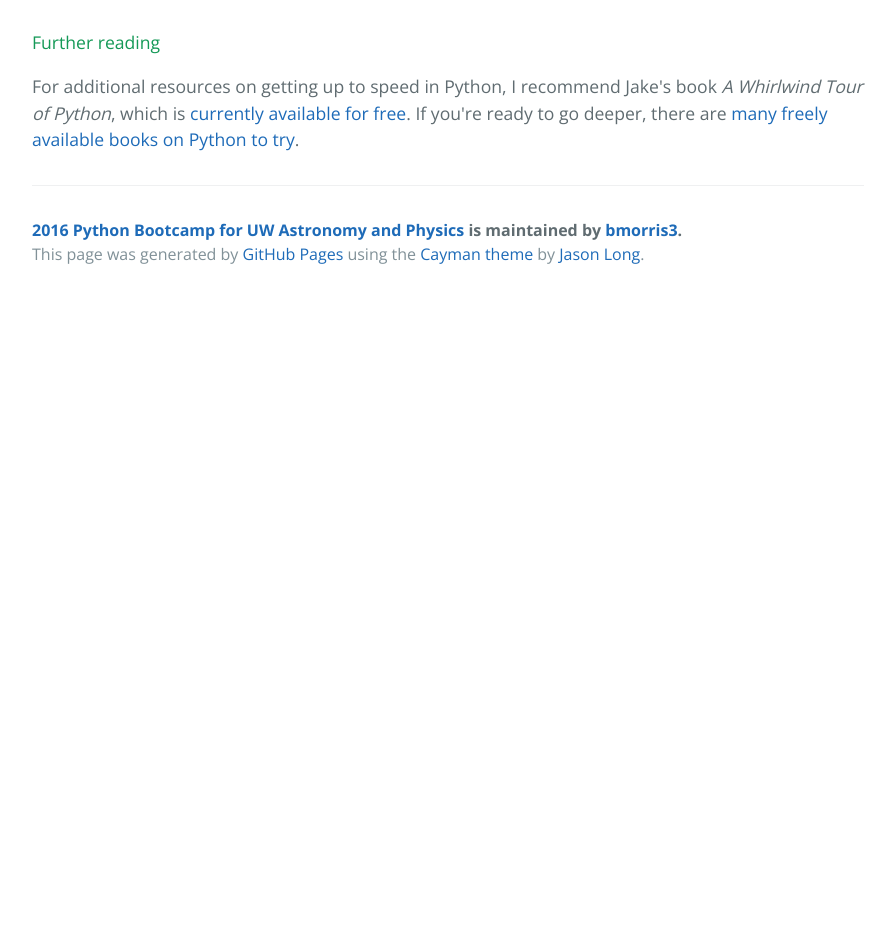
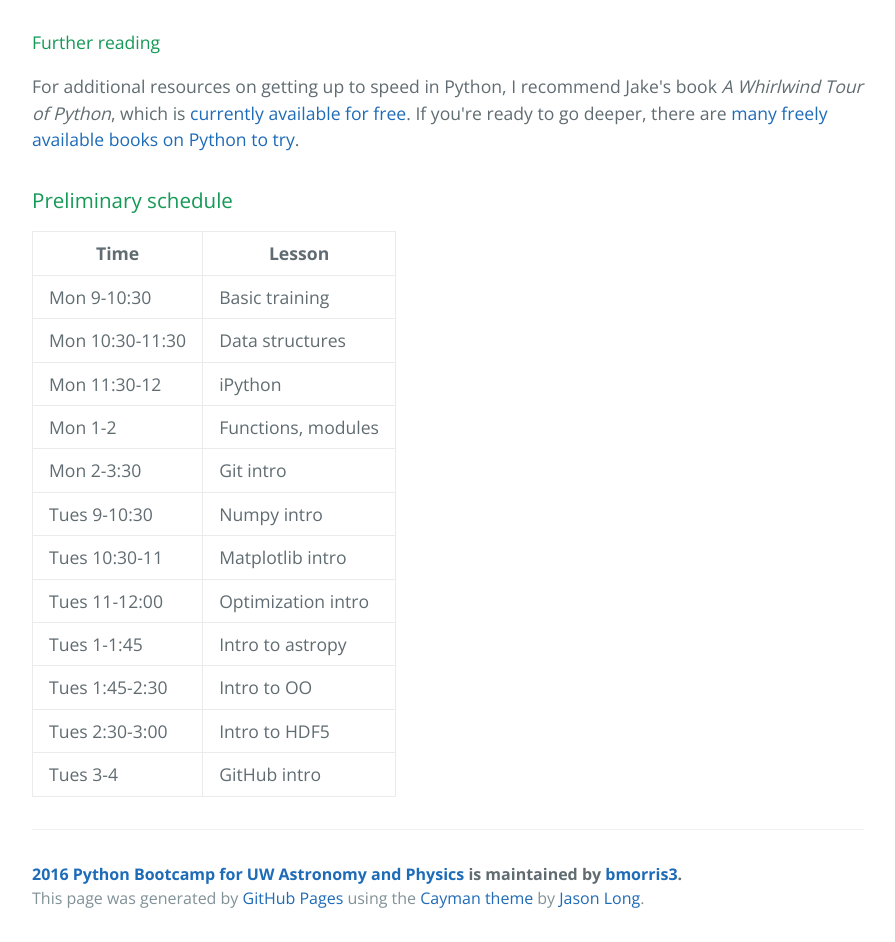
Before and after one commit to bmorris3/2016_astro_bootcamp, a plain HTML site: page index.html in a window 1280 px wide. Shown: the part 2148-3090 px from the top of the page, without its empty margins (192-1087 px from the left). Before the commit the page ends 2446 px from the top, so only its background shows below. Drawn offline with nearby package versions, Linux system fonts and the light colour scheme.

Commit message:
Update index.html

```diff
--- a/index.html
+++ b/index.html
@@ -86,6 +86,66 @@ conda install -c astropy astroquery</pre></div>
 
 <p>For additional resources on getting up to speed in Python, I recommend Jake's book <em>A Whirlwind Tour of Python</em>, which is <a href="http://www.oreilly.com/programming/free/files/a-whirlwind-tour-of-python.pdf">currently available for free</a>. If you're ready to go deeper, there are <a href="http://pythonbooks.revolunet.com">many freely available books on Python to try</a>.</p>
 
+<h3 id="preliminary-schedule">Preliminary schedule</h3>
+<table>
+<thead>
+<tr class="header">
+<th>Time</th>
+<th>Lesson</th>
+</tr>
+</thead>
+<tbody>
+<tr class="odd">
+<td>Mon 9-10:30</td>
+<td>Basic training</td>
+</tr>
+<tr class="even">
+<td>Mon 10:30-11:30</td>
+<td>Data structures</td>
+</tr>
+<tr class="odd">
+<td>Mon 11:30-12</td>
+<td>iPython</td>
+</tr>
+<tr class="even">
+<td>Mon 1-2</td>
+<td>Functions, modules</td>
+</tr>
+<tr class="odd">
+<td>Mon 2-3:30</td>
+<td>Git intro</td>
+</tr>
+<tr class="even">
+<td>Tues 9-10:30</td>
+<td>Numpy intro</td>
+</tr>
+<tr class="odd">
+<td>Tues 10:30-11</td>
+<td>Matplotlib intro</td>
+</tr>
+<tr class="even">
+<td>Tues 11-12:00</td>
+<td>Optimization intro</td>
+</tr>
+<tr class="odd">
+<td>Tues 1-1:45</td>
+<td>Intro to astropy</td>
+</tr>
+<tr class="even">
+<td>Tues 1:45-2:30</td>
+<td>Intro to OO</td>
+</tr>
+<tr class="odd">
+<td>Tues 2:30-3:00</td>
+<td>Intro to HDF5</td>
+</tr>
+<tr class="even">
+<td>Tues 3-4</td>
+<td>GitHub intro</td>
+</tr>
+</tbody>
+</table>
+
       <footer class="site-footer">
         <span class="site-footer-owner"><a href="https://github.com/bmorris3/2016_astro_bootcamp">2016 Python Bootcamp for UW Astronomy and Physics</a> is maintained by <a href="https://github.com/bmorris3">bmorris3</a>.</span>
 
```
